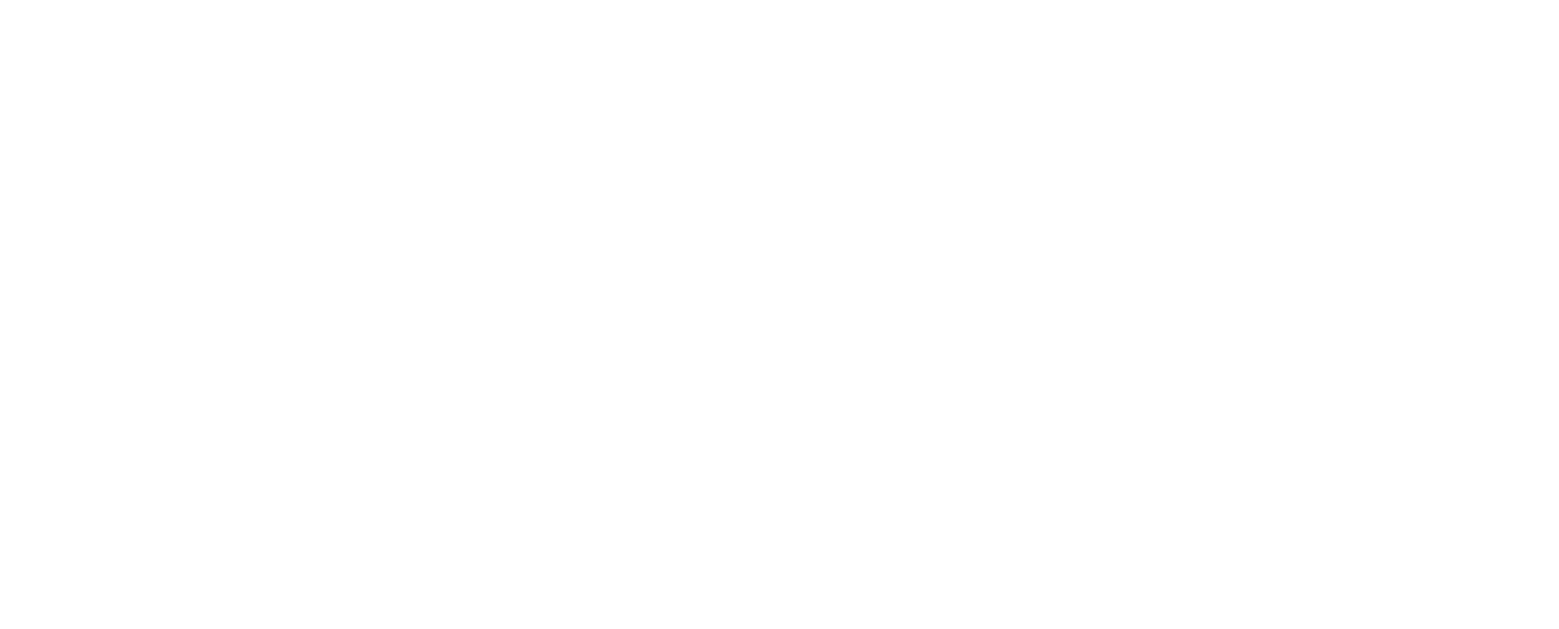
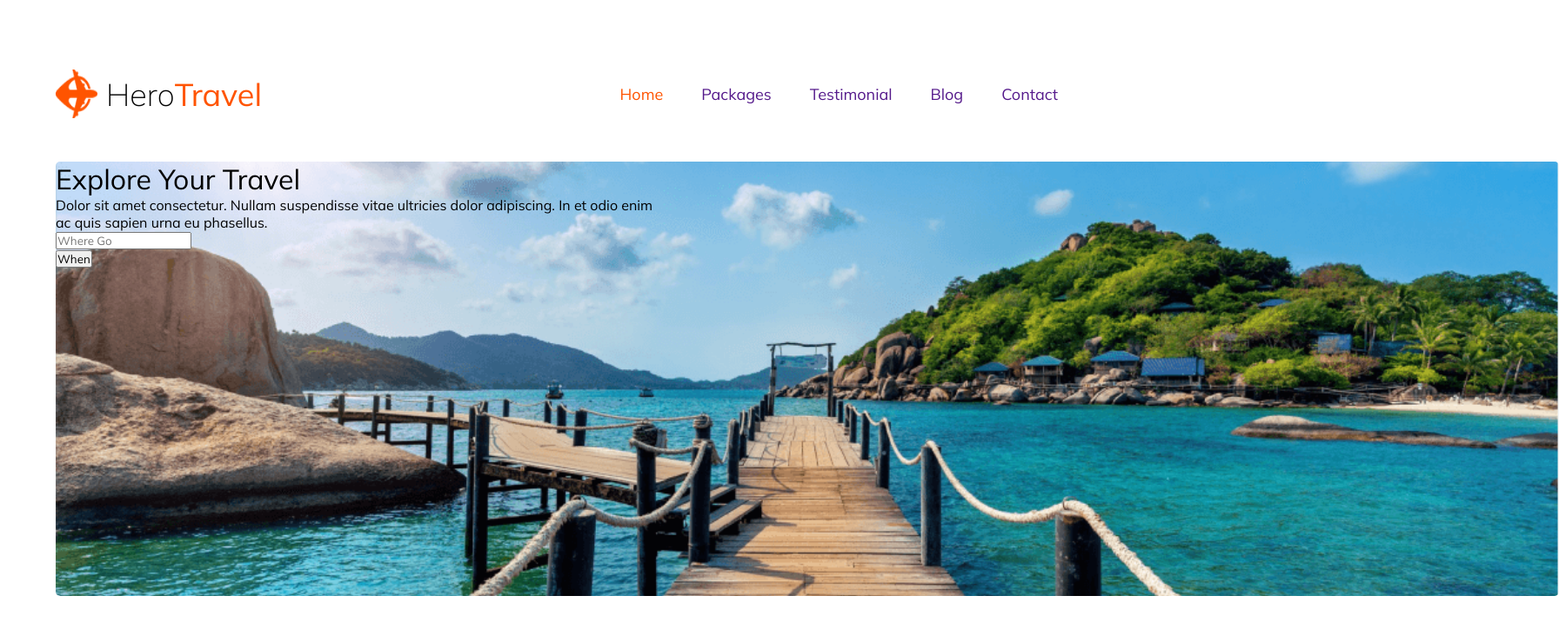
Before and after one commit to AkibRiad/A-2, a plain HTML site: page index.html in a window 1280 px wide. Shown: the whole page at 87% size, 1792 px wide, since content can reach past the window. Drawn offline with Linux system fonts and the light colour scheme.

Commit message:
navbar added

```diff
--- a/index.html
+++ b/index.html
@@ -4,9 +4,50 @@
     <meta charset="UTF-8">
     <meta name="viewport" content="width=device-width, initial-scale=1.0">
     <title>A-2</title>
+    <!-- font awesome -->
+    <script src="https://kit.fontawesome.com/e9d6327667.js" crossorigin="anonymous"></script>
     <link rel="stylesheet" href="s.css">
 </head>
 <body>
+    <header>
+        <!-- navbar start -->
+         <nav>
+            <div class="head">
+                <img src="images/Group 40071 (2).png" alt="">
+                <h3>Hero<span id="nav-color">Travel</span></h3>
+            </div>
+            <div class="nav-item">
+                <ul>
+                    <li><a id="nav-color" href="">Home</a></li>
+                    <li><a href="">Packages</a></li>
+                    <li><a href="">Testimonial</a></li>
+                    <li><a href="">Blog</a></li>
+                    <li id="zero"><a href="">Contact</a></li>
+                </ul>
+            </div>
+         </nav>
+        <!-- navbar end -->
+         <!-- banner start -->
+          <div class="banner-container">
+            <div class="ban-content1">
+                <h1>Explore Your Travel</h1>
+                <p>Dolor sit amet consectetur. Nullam suspendisse vitae ultricies dolor adipiscing. In et odio enim <br> ac quis sapien urna eu phasellus.</p>
+            </div>
+            <div class="banner-content2">
+                <input type="text" placeholder="Where Go">
+                <div class="drop">
+                    <button class="search">When</button>
+                </div>
+            </div>
+            </div>
 
+         <!-- banner end -->
+    </header>
+    <main>
+
+    </main>
+    <footer>
+
+    </footer>
 </body>
 </html>
--- a/s.css
+++ b/s.css
@@ -1,7 +1,86 @@
 @import url('https://fonts.googleapis.com/css2?family=Mulish:ital,wght@0,200..1000;1,200..1000&display=swap');
 *{
-    font-family: "Mulish", sans-serif;
+  font-family: "Mulish", sans-serif;
   font-optical-sizing: auto;
   font-weight: 400;
-  font-style: normal
+  font-style: normal;
+  margin: 0;
+  padding: 0;
 }
+
+/* shared style */
+#nav-color{
+  color: rgb(255, 84, 0);
+}
+h3{
+  font-size: 36px;
+font-weight: 200;
+line-height: 45px;
+letter-spacing: 0%;
+text-align: left;
+}
+
+
+
+
+
+/* shared style  */
+
+body{
+  width: 90%;
+  margin: 5rem auto;
+}
+
+/* navbar :start */
+nav{
+  display: flex;
+  justify-content: space-between;
+  align-items: center;
+
+}
+nav .head{
+  display: flex;
+  align-items: center;
+  gap: 10px;
+  width: 280px;
+}
+nav .head img{
+  width: 48px;
+height: 56.01px;
+}
+
+.nav-item ul{
+display: flex;
+
+align-items: center;
+padding: 10px 0px 10px 0px;
+}
+.nav-item ul li{
+  list-style: none;
+  margin-right: 44px;
+  font-size: 18px;
+font-weight: 200;
+line-height: 23px;
+letter-spacing: 0%;
+text-align: center
+}
+.nav-item ul li a{
+  text-decoration: none;
+}
+#zero{
+  margin-right: 0;
+}
+
+/* navbar :end  */
+/* banner start  */
+.banner-container{
+  width: 1728px;
+height: 500px;
+  background-image: url('images/Group\ 13\ \(1\)\ \(1\).png');
+  background-position: center;
+  background-repeat: no-repeat;
+  background-size: cover;
+  margin-top: 50px;
+  border-radius: 5px;
+}
+/* banner end */
```
Also changed, not shown: images/Group 13 (1) (1).png (added), images/Group 39.png (added), images/Group 40.png (added), images/Group 40071 (2).png (added), images/Group 40089.png (added), images/Rectangle 10.png (added), images/Rectangle 11.png (added), images/Rectangle 4.png (added), images/Rectangle 5.png (added), images/Rectangle 6.png (added), images/Rectangle 7.png (added), images/Rectangle 8 (1).png (added), images/Rectangle 8.png (added), images/Rectangle 9.png (added).
